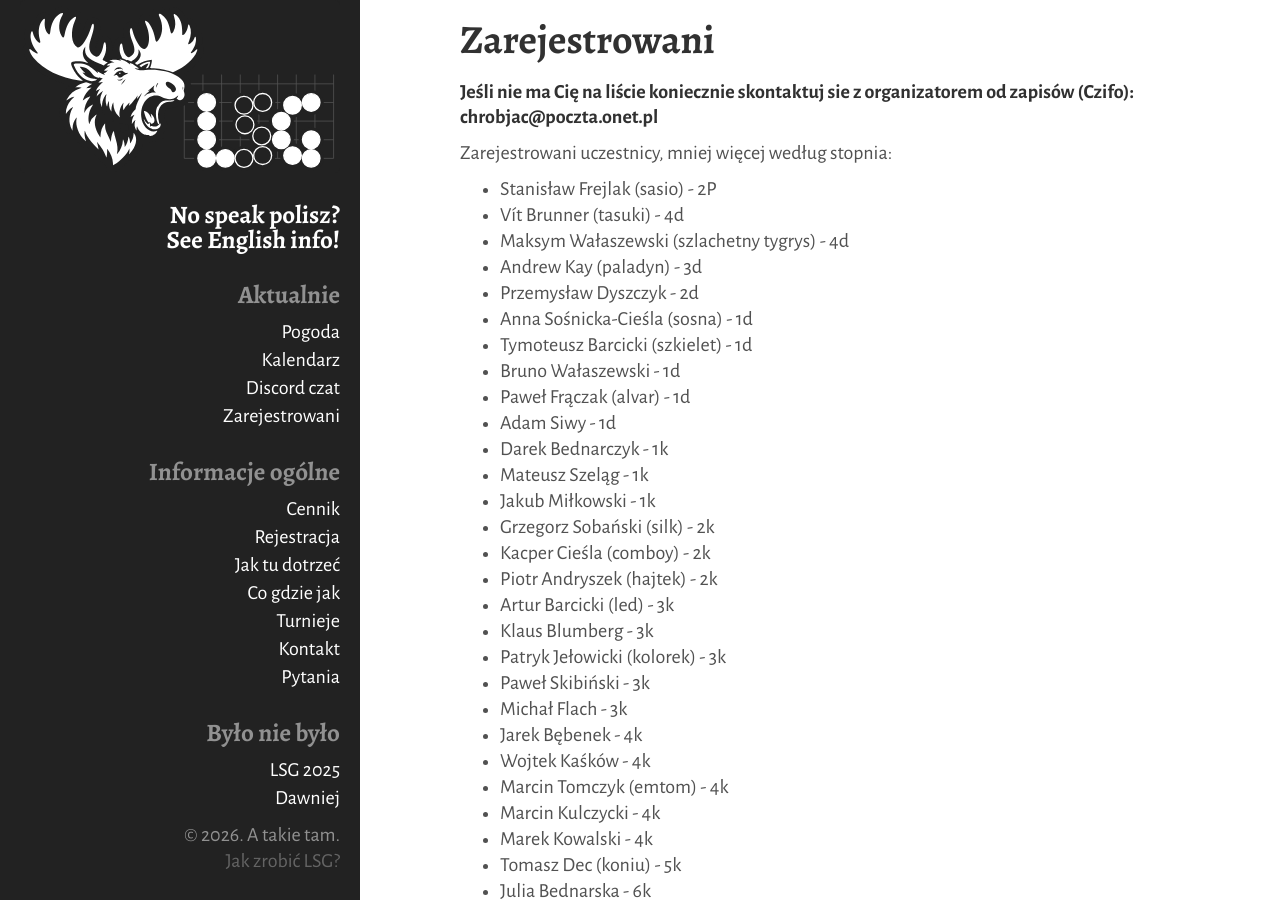
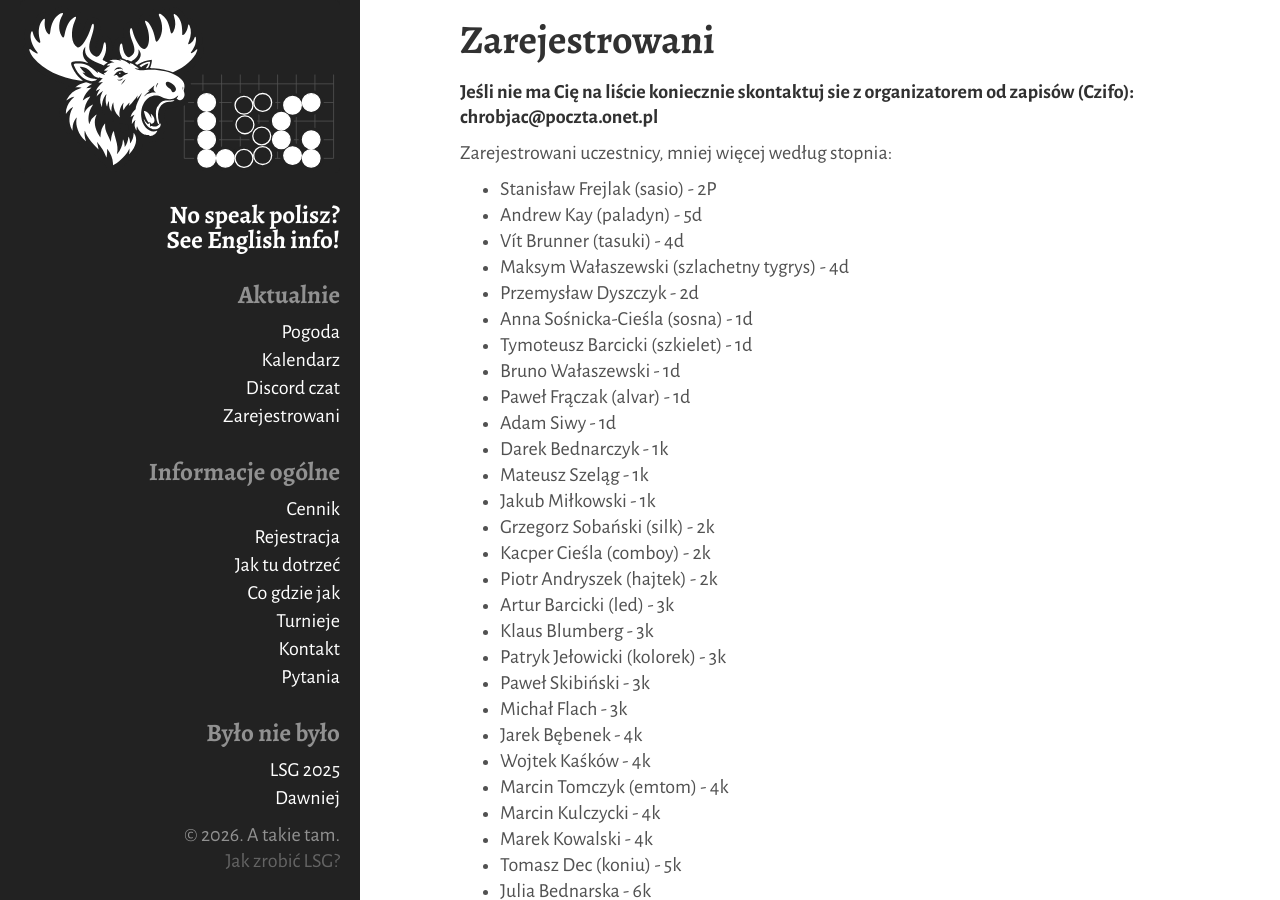
Before and after one commit to tasuki/lsg, a Jekyll site: the page built from _pages/zarejestrowani.md, in a window 1280 px wide and 900 px high. Built offline with Jekyll 4.4.1, drawn with Linux system fonts in a browser that asks for light colours.

Commit message:
None of that sandbagging

```diff
--- a/_pages/zarejestrowani.md
+++ b/_pages/zarejestrowani.md
@@ -10,9 +10,9 @@ title: Zarejestrowani
 
 Zarejestrowani uczestnicy, mniej więcej według stopnia:
 - Stanisław Frejlak (sasio) - 2P
+- Andrew Kay (paladyn) - 5d
 - Vít Brunner (tasuki) - 4d
 - Maksym Wałaszewski (szlachetny tygrys) - 4d
-- Andrew Kay (paladyn) - 3d
 - Przemysław Dyszczyk - 2d
 - Anna Sośnicka-Cieśla (sosna) - 1d
 - Tymoteusz Barcicki (szkielet) - 1d
```
